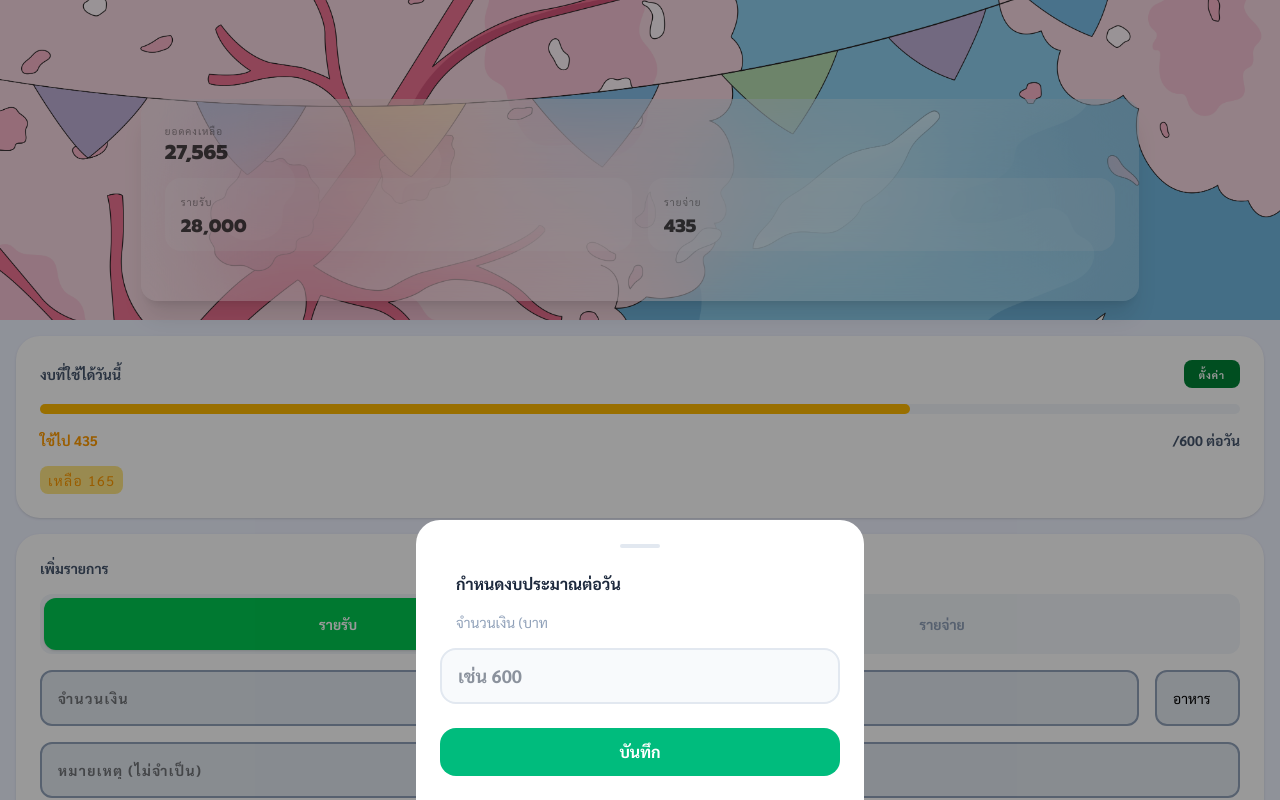
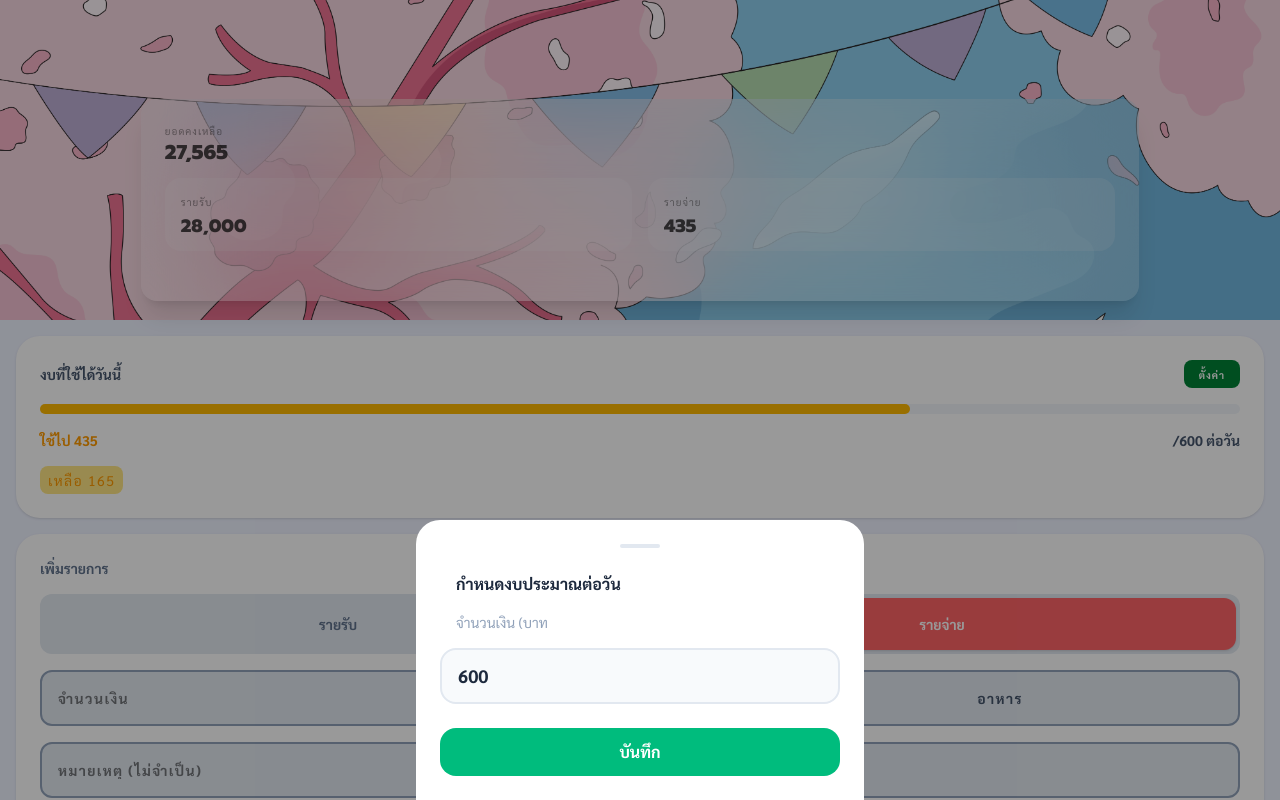
Before and after one commit to anantachai964/ExpenseApp, a React (Vite) app in the folder my-react-app/: page / in a window 1280 px wide. Both pictures are taken after a click on the button "ตั้งค่า". Shown: the top 800 px of the page. Built offline with nearby package versions, Linux system fonts and the light colour scheme.

Commit message:
I change the project

```diff
--- a/my-react-app/src/App.jsx
+++ b/my-react-app/src/App.jsx
@@ -9,7 +9,14 @@ import { getSummaryMonthly } from "./Services/summaryService.js";
 import { getBudgetStatus, updateBudget } from "./Services/budgetService.js";
 import BudgetModal from "./Components/BudgetModal.jsx";
 
+// ข้อมูลหมวดหมู่
+import { categories } from "./mock/db.js";
+
 function App() {
+  // ข้อมูล Type รายรับ รายจ่าย
+  const [type, setType] = useState("expense");
+  // console.log("type", type);
+
   // เวลาปัจจุบัน
   const now = new Date();
   const [year, setYear] = useState(now.getFullYear());
@@ -20,11 +27,11 @@ function App() {
 
   // ค่าสรุปประจำเดือน
   const summary = getSummaryMonthly(year, month);
-  console.log(summary);
+  // console.log(summary);
 
   // Budget
   const budgetStatus = getBudgetStatus();
-  console.log(budgetStatus);
+  // console.log(budgetStatus);
 
   const handleSaveBudget = (newAmount) => {
     updateBudget(newAmount);
@@ -43,8 +50,14 @@ function App() {
         isOpen={modalOpen}
         onClose={() => setModalOpen(false)}
         onSave={handleSaveBudget}
+        budget={budgetStatus.budget}
       />
-      <AddForm />
+      <AddForm
+        categories={categories}
+        changeIncome={() => setType("income")}
+        changeExpense={() => setType("expense")}
+        type={type}
+      />
       <Current />
       <ListItem />
     </div>
--- a/my-react-app/src/Components/AddForm.jsx
+++ b/my-react-app/src/Components/AddForm.jsx
@@ -1,32 +1,83 @@
-import React from "react";
+import React, { useEffect } from "react";
+import { useState } from "react";
 
-function AddForm() {
+function AddForm({ categories, changeIncome, changeExpense, type }) {
+  const [formData, setFormData] = useState({
+    type: type,
+    amount: "",
+    categories: categories[type][0].id,
+    note: "",
+  });
+
+  useEffect(() => {
+    setFormData({
+      type: type,
+      amount: "",
+      categories: categories[type][0].id,
+      note: "",
+    });
+  }, [type]);
+
+  const [isDropdownOpen, setIsDropdownOpen] = useState(false);
+
+  const seletedCat =
+    categories[type].find((cat) => cat.id === formData.categories) ??
+    categories[type][0].id;
+
   return (
     <div className="bg-white p-6 mx-4 mt-4 border-indigo-100 shadow-sm rounded-3xl">
       {/* เพิ่มรายการ */}
       <div className="">
-        <p className="text-sm text-slate-600 font-bold mb-4">เพิ่มรายการ</p>
+        <p className="text-sm text-slate-500 font-bold mb-4">เพิ่มรายการ</p>
       </div>
       {/* เลือกรายรับรายจ่าย */}
-      <div className="flex gap-4 items-center bg-slate-100 rounded-xl p-1">
-        <button className="flex-1 text-sm p-4 font-bold text-white bg-green-500 rounded-xl shadow-sm">
+      <div className="flex gap-4 items-center bg-slate-200 rounded-xl p-1">
+        <button
+          className={`flex-1 text-sm p-4 font-bold text-slate-500 rounded-xl  transition-colors duration-300 ${type === "income" ? "text-white bg-emerald-500 shadow-sm" : ""}`}
+          onClick={changeIncome}
+        >
           รายรับ
         </button>
-        <button className="flex-1 text-sm p-4 font-bold text-slate-400">
+        <button
+          className={`flex-1 text-sm p-4 font-bold text-slate-500 rounded-xl  transition-colors duration-300 ${type === "expense" ? "text-white bg-red-400 shadow-sm" : ""}`}
+          onClick={changeExpense}
+        >
           รายจ่าย
         </button>
       </div>
       {/* กรอกจำนวนเงิน เลือกประเภท */}
-      <div className="flex gap-4 items-center mt-4">
+      <div className="flex  gap-2 items-start mt-4">
         <input
           className="flex-1 bg-slate-200 text-sm border-2 border-slate-400 p-4 rounded-xl font-bold tracking-widest"
           type="number"
           placeholder="จำนวนเงิน"
         />
-        <select className="bg-slate-200 text-sm border-2 border-slate-400 p-4 rounded-xl appearance-none">
-          <option value="food">อาหาร</option>
-          <option value="transport">ค่าน้ำมัน</option>
-        </select>
+        {/* Dropdown ประเภท */}
+        <div className="relative w-2/5 ">
+          <div
+            className="w-full bg-slate-200 border-2 border-slate-400 rounded-xl p-4 text-slate-600 text-sm font-bold tracking-widest text-center truncate "
+            onClick={() => setIsDropdownOpen(true)}
+          >
+            {seletedCat.label}
+          </div>
+          {/* ลูก DropDown */}
+          {isDropdownOpen && (
+            <div className="absolute top-full z-100 mt-2 w-full bg-slate-200 border-2 border-slate-400 hover:bg-red-600 rounded-xl p-4 text-slate-600 text-sm font-bold tracking-widest text-center">
+              {categories[type].map((cat) => (
+                <button
+                  key={cat.id}
+                  onClick={() => {
+                    setFormData((prev) => ({ ...prev, categories: cat.id }));
+                    setIsDropdownOpen(false);
+                  }}
+                  className="w-full text-left p-2 mb-1 rounded-lg transition-colors text-slate-600 hover:bg-red-600 hover:text-white cursor-pointer pointer-events-auto"
+                >
+                  {cat.label}
+                </button>
+              ))}
+            </div>
+          )}
+        </div>
       </div>
       {/* หมายเหตุ */}
       <div>
--- a/my-react-app/src/Components/BudgetModal.jsx
+++ b/my-react-app/src/Components/BudgetModal.jsx
@@ -41,7 +41,7 @@ function BudgetModal({ isOpen, onClose, onSave, budget }) {
     >
       <div
         onClick={(e) => e.stopPropagation()}
-        className="bg-white w-full max-w-md rounded-t-3xl p-6 "
+        className={`bg-white w-full max-w-md rounded-t-3xl p-6 transition-transform duration-500 ${isOpen ? "translate-y-0" : "translate-y-full"}`}
       >
         <div className="w-10 h-1 bg-slate-200 rounded-full mx-auto mb-6" />
         <p className="font-bold text-md text-slate-800 m-4">
--- a/my-react-app/src/index.css
+++ b/my-react-app/src/index.css
@@ -1,5 +1,6 @@
 @import url("https://fonts.googleapis.com/css2?family=Sarabun:wght@400;500;600;700&family=Prompt:wght@600;700;800&display=swap");
 @import "tailwindcss";
+@source "../src";
 
 
 @theme {
```
